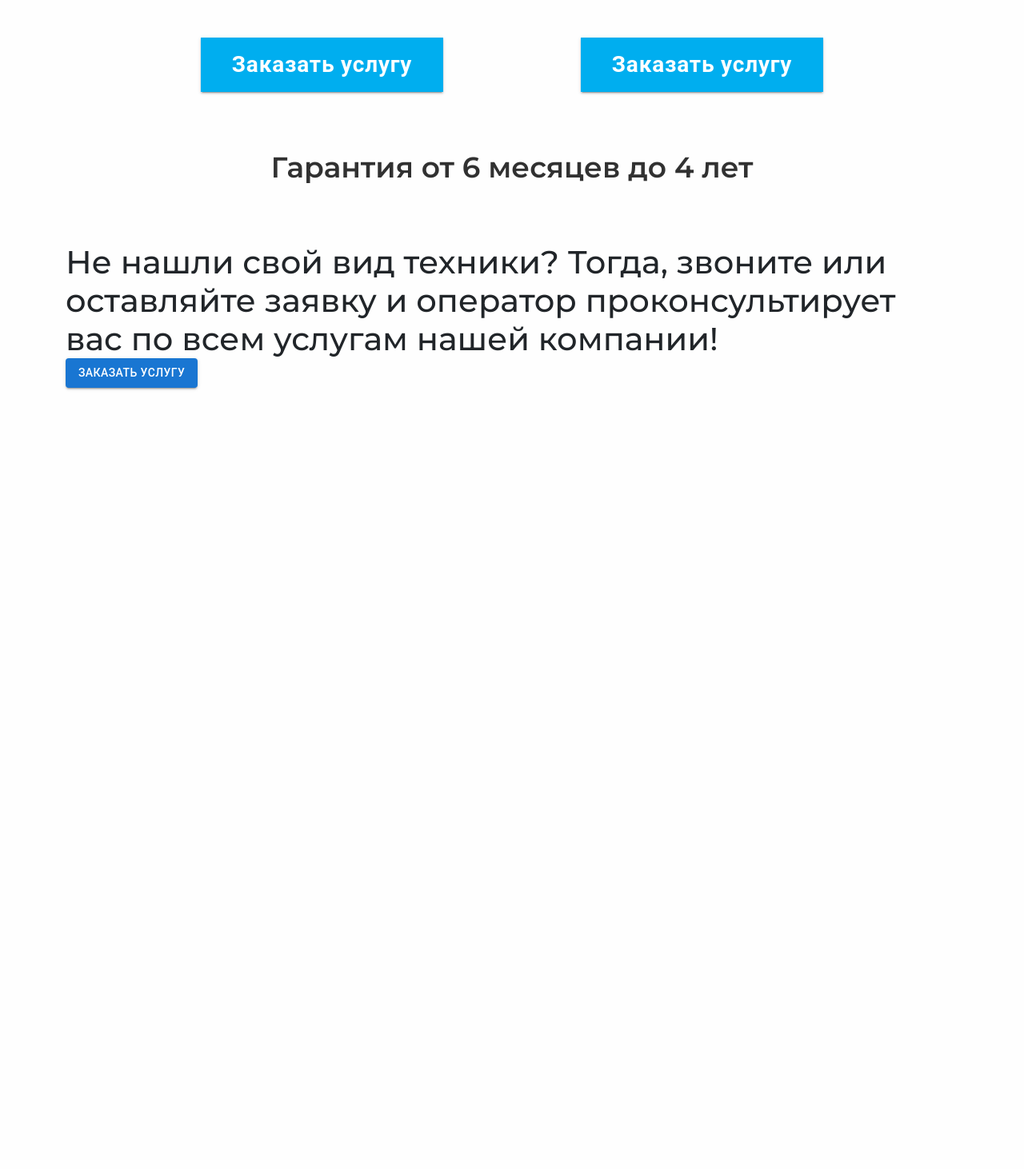
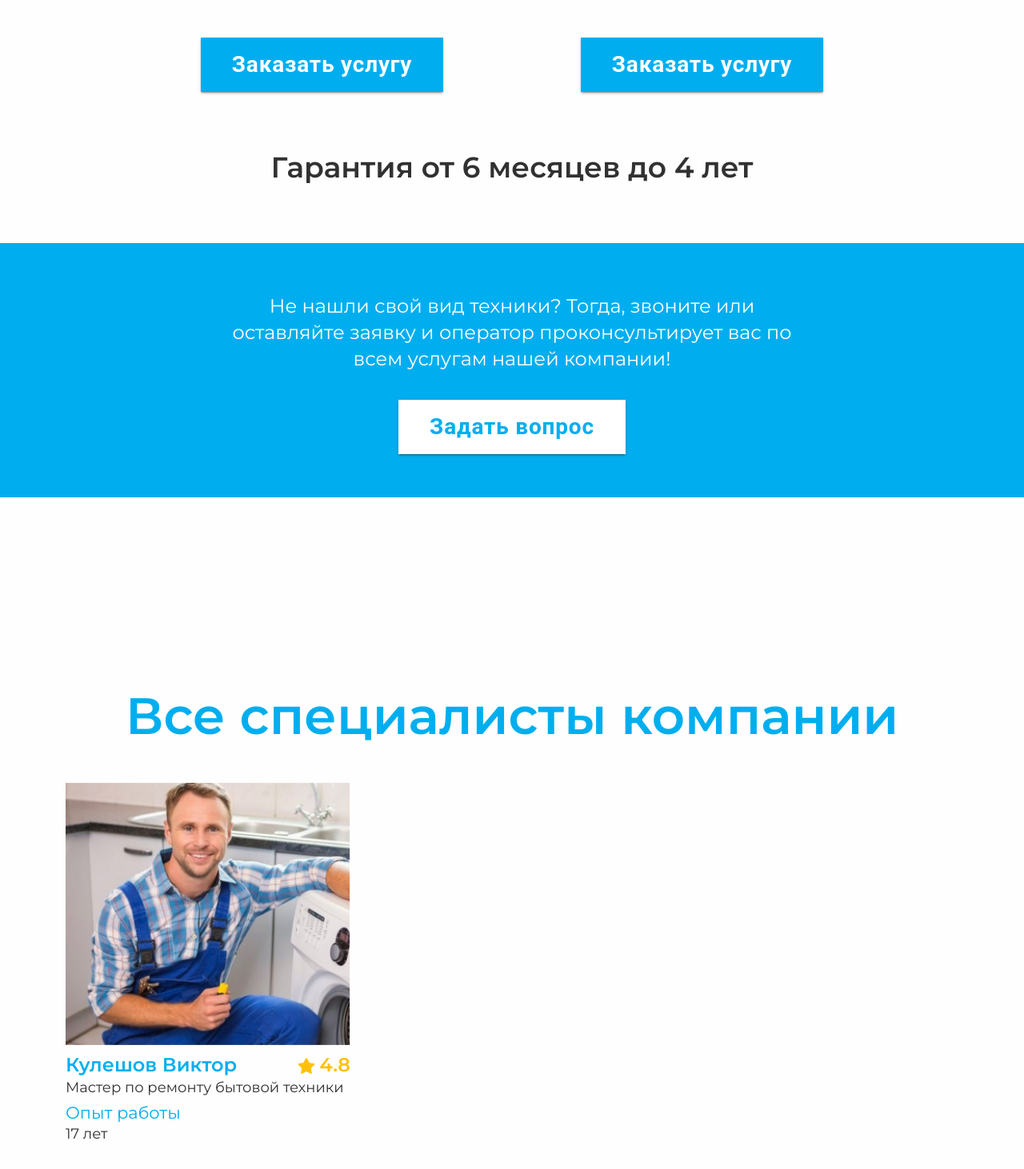
Before and after one commit to 7Davronbek/order-app, a React (Vite) app in the folder fridge-landing/: page / in a window 1280 px wide. Shown: the part 1104-2566 px from the top of the page at 80% size. Built offline with nearby package versions, Linux system fonts and the light colour scheme.

Commit message:
team done

```diff
--- a/fridge-landing/src/App.jsx
+++ b/fridge-landing/src/App.jsx
@@ -1,4 +1,4 @@
-import { HaveQuestion, Navbar, OurServices, Phone } from "./components";
+import { HaveQuestion, Navbar, OurServices, Phone, Team } from "./components";
 
 const App = () => {
   // let tg = {
@@ -19,6 +19,7 @@ const App = () => {
       <Navbar />
       <OurServices />
       <HaveQuestion />
+      <Team />
 
       <Phone />
 
--- a/fridge-landing/src/components/HaveQuestion.jsx
+++ b/fridge-landing/src/components/HaveQuestion.jsx
@@ -5,13 +5,17 @@ const HaveQuestion = () => {
     <div className="HaveQuestion">
       <div className="container">
         <div className="row">
-          <div className="col-12">
+          <div className="col-lg-8 mx-auto">
             <h1>
               Не нашли свой вид техники? Тогда, звоните или оставляйте заявку и
               оператор проконсультирует вас по всем услугам нашей компании!
             </h1>
 
-            <Button variant="contained">Заказать услугу</Button>
+            <a href="tel: +998 90 123 45 67">
+              <Button className="myBtn white" variant="contained">
+                Задать вопрос
+              </Button>
+            </a>
           </div>
         </div>
       </div>
--- /dev/null
+++ b/fridge-landing/src/components/Team.jsx
@@ -0,0 +1,33 @@
+const Team = () => {
+  return (
+    <div className="Team">
+      <div className="container">
+        <div className="row">
+          <div className="col-12">
+            <h1>Все специалисты компании</h1>
+          </div>
+
+          <div className="col-4">
+            <div className="cards">
+              <img src="/images/team.png" alt="" className="w-100" />
+              <div className="d-flex align-items-center mt-2 justify-content-between">
+                <h2>Кулешов Виктор</h2>
+                <div className="d-flex align-items-center">
+                  <span>
+                    <img src="/images/star.svg" alt="" />
+                  </span>
+                  <h3>4.8</h3>
+                </div>
+              </div>
+              <p>Мастер по ремонту бытовой техники </p>
+              <h4>Опыт работы</h4>
+              <h5>17 лет</h5>
+            </div>
+          </div>
+        </div>
+      </div>
+    </div>
+  );
+};
+
+export default Team;
--- a/fridge-landing/src/components/index.js
+++ b/fridge-landing/src/components/index.js
@@ -2,3 +2,4 @@ export { default as Navbar } from "./Navbar";
 export { default as Phone } from "./Phone";
 export { default as OurServices } from "./OurServices";
 export { default as HaveQuestion } from "./HaveQuestion";
+export { default as Team } from "./Team";
--- a/fridge-landing/src/styles/main.scss
+++ b/fridge-landing/src/styles/main.scss
@@ -123,6 +123,8 @@ body {
     display: flex;
     align-items: center;
     justify-content: center;
+    border: 1px solid #fff;
+    box-shadow: 0 0 10px #c0c0c07d;
     border-radius: 50%;
 
     .scales {
@@ -287,4 +289,79 @@ body {
       margin-top: 70px;
     }
   }
+
+  .HaveQuestion {
+    background: #00aeef;
+    padding: 62px 0 54px;
+
+    h1 {
+      font-weight: 400;
+      font-size: 24px;
+      line-height: 33px;
+      text-align: center;
+      color: #ffffff;
+    }
+
+    .myBtn {
+      margin: 0 auto;
+      display: flex;
+      margin-top: 35px;
+      font-weight: 600;
+      font-size: 28px;
+      line-height: 38px;
+      color: #00aeef;
+    }
+  }
+
+  .Team {
+    padding: 230px 0 60px;
+
+    h1 {
+      font-weight: 600;
+      font-size: 64px;
+      line-height: 87px;
+      color: #00aeef;
+      margin-bottom: 40px;
+      text-align: center;
+    }
+
+    .cards {
+      h2 {
+        font-weight: 600;
+        font-size: 24px;
+        line-height: 33px;
+        color: #00aeef;
+      }
+
+      h3 {
+        font-weight: 600;
+        font-size: 24px;
+        line-height: 33px;
+        color: #ffc107;
+        margin-left: 5px;
+      }
+
+      p {
+        margin-bottom: 4px;
+        font-weight: 400;
+        font-size: 18px;
+        line-height: 25px;
+        color: #313131;
+      }
+
+      h4 {
+        font-weight: 400;
+        font-size: 21px;
+        line-height: 29px;
+        color: #00AEEF;
+      }
+
+      h5 {
+        font-weight: 400;
+        font-size: 18px;
+        line-height: 25px;
+        color: #313131;
+      }
+    }
+  }
 }
```
Also changed, not shown: fridge-landing/public/images/star.svg (added), fridge-landing/public/images/team.png (added).
